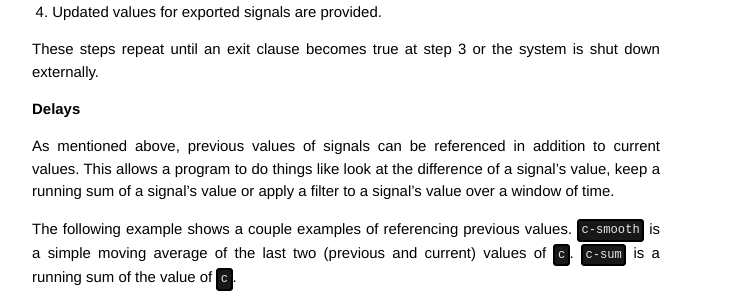
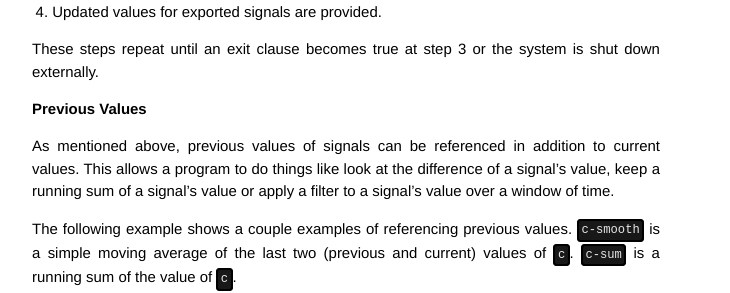
Before and after one commit to tuckerkevin/tuckerkevin.github.io, a Jekyll site: the page built from _posts/2013-10-30-dataflow2.md, in a window 1280 px wide. Shown: the part 1031-1324 px from the top of the page, without its empty margins (294-1024 px from the left). Built offline with Jekyll 4.4.1, drawn with Linux system fonts in a browser that asks for light colours; Markdown is read by kramdown in place of the engine named in the settings; comment, search, counter and statistics services are not loaded.

Commit message:
Change section heading of "Delays" to "Previous Values" to keep in line with the terminology in the article.

```diff
--- a/_posts/2013-10-30-dataflow2.md
+++ b/_posts/2013-10-30-dataflow2.md
@@ -31,7 +31,7 @@ The system executes programs as follows. At each time-step the following sequenc
 
 These steps repeat until an exit clause becomes true at step 3 or the system is shut down externally.
 
-## Delays
+## Previous Values
 
 As mentioned above, previous values of signals can be referenced in addition to current values. This allows a program to do things like look at the difference of a signal's value, keep a running sum of a signal's value or apply a filter to a signal's value over a window of time.
 
```
